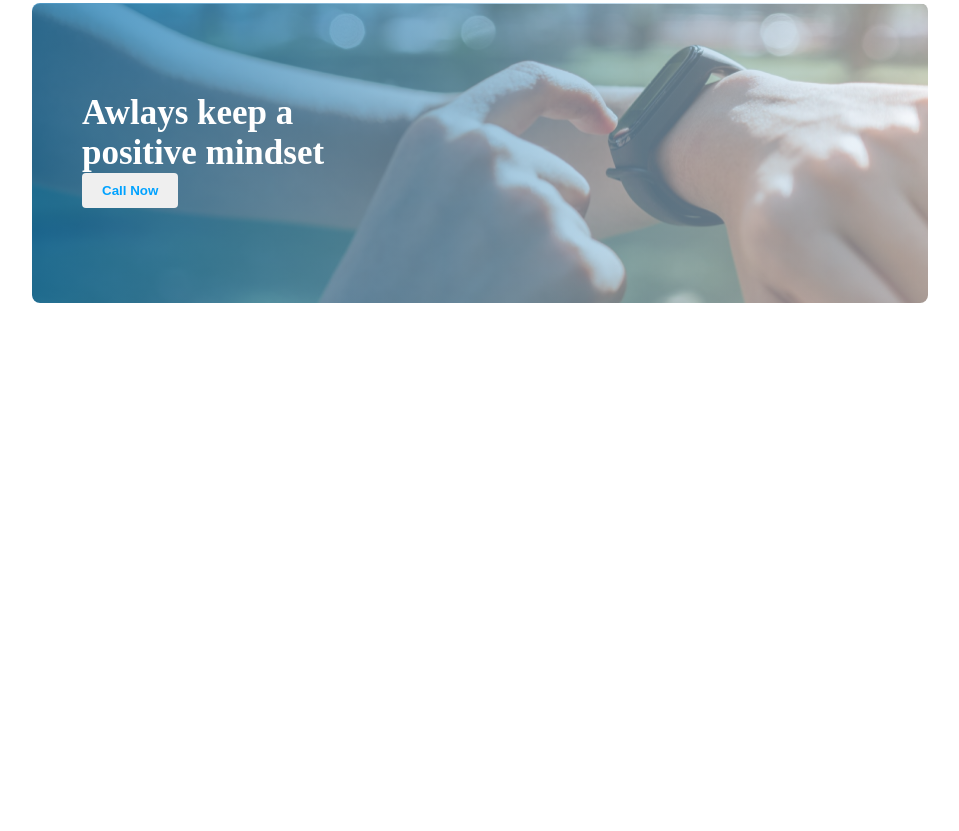
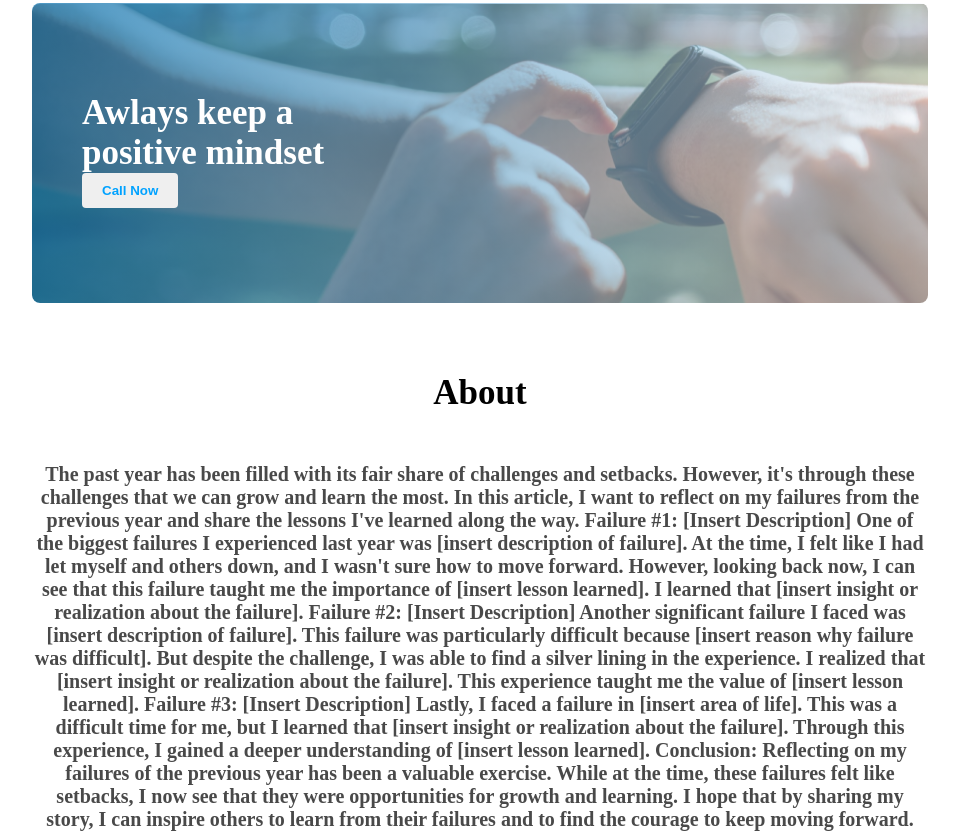
Before and after one commit to Kawsar-Ahmed-Ridoy/new-year-new-me, a plain HTML site: page index.html in a window 1280 px wide. Shown: the part 1955-2786 px from the top of the page, without its empty margins (160-1119 px from the left). Before the commit the page ends 2438 px from the top, so only its background shows below. Drawn offline with Linux system fonts and the light colour scheme.

Commit message:
about sectin complete

```diff
--- a/index.html
+++ b/index.html
@@ -100,12 +100,47 @@
           </div>
           <div class="positive">
             <div class="positive-wraper">
-                <h3>Awlays keep a positive mindset</h3>
-                <button>Call Now</button>
+              <h3>Awlays keep a positive mindset</h3>
+              <button>Call Now</button>
             </div>
           </div>
         </div>
       </div>
     </section>
+    <section>
+      <div class="container">
+        <h3 class="about">About</h3>
+        <div class="about-content">
+          <p>
+            The past year has been filled with its fair share of challenges and
+            setbacks. However, it's through these challenges that we can grow
+            and learn the most. In this article, I want to reflect on my
+            failures from the previous year and share the lessons I've learned
+            along the way. Failure #1: [Insert Description] One of the biggest
+            failures I experienced last year was [insert description of
+            failure]. At the time, I felt like I had let myself and others down,
+            and I wasn't sure how to move forward. However, looking back now, I
+            can see that this failure taught me the importance of [insert lesson
+            learned]. I learned that [insert insight or realization about the
+            failure]. Failure #2: [Insert Description] Another significant
+            failure I faced was [insert description of failure]. This failure
+            was particularly difficult because [insert reason why failure was
+            difficult]. But despite the challenge, I was able to find a silver
+            lining in the experience. I realized that [insert insight or
+            realization about the failure]. This experience taught me the value
+            of [insert lesson learned]. Failure #3: [Insert Description] Lastly,
+            I faced a failure in [insert area of life]. This was a difficult
+            time for me, but I learned that [insert insight or realization about
+            the failure]. Through this experience, I gained a deeper
+            understanding of [insert lesson learned]. Conclusion: Reflecting on
+            my failures of the previous year has been a valuable exercise. While
+            at the time, these failures felt like setbacks, I now see that they
+            were opportunities for growth and learning. I hope that by sharing
+            my story, I can inspire others to learn from their failures and to
+            find the courage to keep moving forward.
+          </p>
+        </div>
+      </div>
+    </section>
   </body>
 </html>
--- a/style.css
+++ b/style.css
@@ -132,3 +132,14 @@
     color: #00a2ff;
     font-weight: 700
 }
+.about{
+    text-align: center;
+    margin: 50px 0 ;
+    font-size: 35px;
+}
+.about-content{
+    font-weight: bold;
+    color: rgb(73, 73, 73);
+    text-align: center;
+    font-size: 20px;
+}
```
